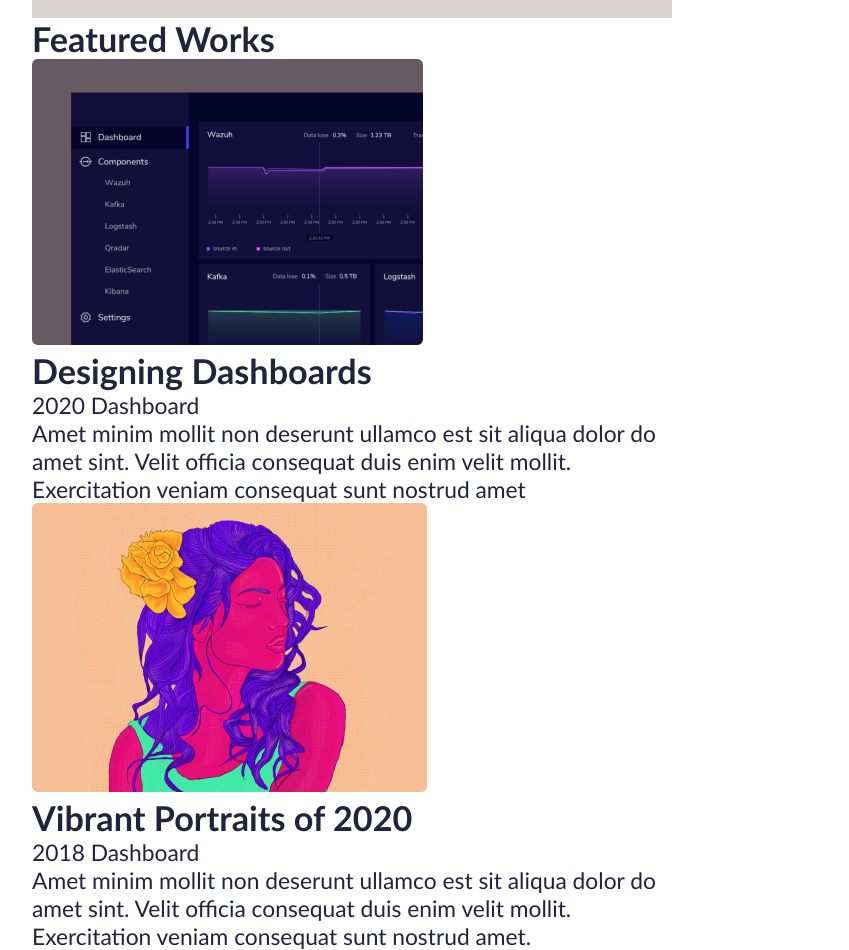
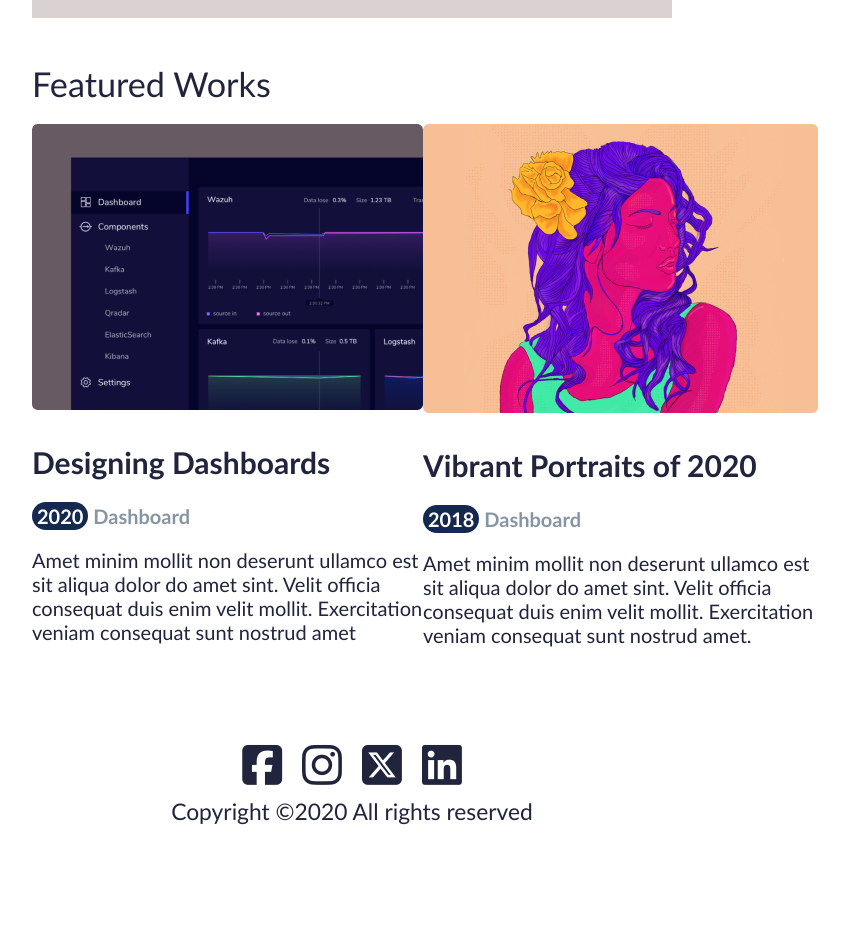
Before and after one commit to higorifc/atv-portfolio, a plain HTML site: page index.html in a window 1280 px wide. Shown: the part 1100-2050 px from the top of the page, without its empty margins (288-1137 px from the left). After the commit the page ends 1950 px from the top, so only its background shows below. Drawn offline with Linux system fonts and the light colour scheme.

Commit message:
Atualização

```diff
--- a/css/style.css
+++ b/css/style.css
@@ -96,6 +96,9 @@ section.banner button{
     text-align: center;
     margin: 2vw 2vw 0 2vw ;
 }
+/*==================
+    rt-post
+==================*/
 section.rt-post{
     background-color: #dad2d2;
     padding: 2vw 1vw 2vw 1vw;
@@ -119,9 +122,45 @@ section.rt-post ul li p{
     margin: 1.5vw 0 1.5vw 0;
 
 }
-
-
-
+/*==================
+    ft-works
+==================*/
+section.ft-works{
+    padding: 2vw 0vw 2vw 0vw;
+}
+section.ft-works div{
+    font-size: 1;
+}
+section.ft-works >div{
+    display: flex;
+}
+section.ft-works h2{
+    font-weight: 100;
+    font-size: 221px 60px 1106px;
+    margin: 20px 0 20px;
+}
+section.ft-works div h3{
+    margin: 25px 0 20px 0;
+    font-size: 30px;
+    font-weight: 700;
+    line-height: 44.06px;
+}
+section.ft-works div p span{
+    background-color: #142850;
+    color: white;
+    border-radius: 20px ;
+    padding: 2px 5px 2px 5px;
+    font-weight: bold;
+}
+section.ft-works div p.dash{
+    color: #8695A4;
+    margin: 0 0 20px ;
+    font-weight: 700;
+    font-size: 20px;
+}
+section.ft-works div p{
+    font-size: 20px;
+}
 
  /*==================
     Formatação de rodapé
@@ -129,6 +168,7 @@ section.rt-post ul li p{
 footer{
     text-align: center;
     padding: 1vw 0 2vw 0 ;
+    margin-top: 4vw;
 }
 footer nav ul{
     display: flex;
--- a/index.html
+++ b/index.html
@@ -11,9 +11,8 @@
     <header>
         <nav>
             <ul>
-                <li><a href="">Blog</a></li>
-                <li class="atual"><a href="#">Works</a></li>
-                <li><a href="">Contact</a></li>
+                <li><a href="index.html">Home</a></li>
+                <li class="atual"><a href="works.html">Works</a></li>
             </ul>
         </nav>
     </header>
@@ -47,19 +46,32 @@
         </section>
         <section class="ft-works">
             <h2>Featured Works</h2>
+        <div>
             <div>
                     <img src="images/Rectangle30.png" alt="">
-                    <h2>Designing Dashboards</h2>
-                    <p><span>2020</span> Dashboard</p>
+                    <h3>Designing Dashboards</h3>
+                    <p class="dash"><span>2020</span> Dashboard</p>
                     <p>Amet minim mollit non deserunt ullamco est sit aliqua dolor do amet sint. Velit officia consequat duis enim velit mollit. Exercitation veniam consequat sunt nostrud amet</p>
             </div>
             <div>
                 <img src="images/Rectangle32.png" alt="">
-                <h2>Vibrant Portraits of 2020</h2>
-                <p><span>2018</span> Dashboard</p>
+                <h3>Vibrant Portraits of 2020</h3>
+                <p class="dash"><span>2018</span> Dashboard</p>
                 <p>Amet minim mollit non deserunt ullamco est sit aliqua dolor do amet sint. Velit officia consequat duis enim velit mollit. Exercitation veniam consequat sunt nostrud amet.</p>
             </div>
+        </div>
         </section>
+        <footer>
+            <nav>
+                <ul>
+                    <li><a href="#"><span class="fa-brands fa-square-facebook"></span></a></li>
+                    <li><a href="#"><span class="fa-brands fa-instagram"></span></a></li>
+                    <li><a href="#"></a><span class="fa-brands fa-square-x-twitter"></span></li>
+                    <li><a href="#"></a><span class="fa-brands fa-linkedin"></span></li>
+                </ul>
+            </nav>
+            <p>Copyright &copy;2020 All rights reserved</p>
+        </footer>
     </main>
 </body>
 </html>
```
Also changed, not shown: works.html (+2 -3 lines).
